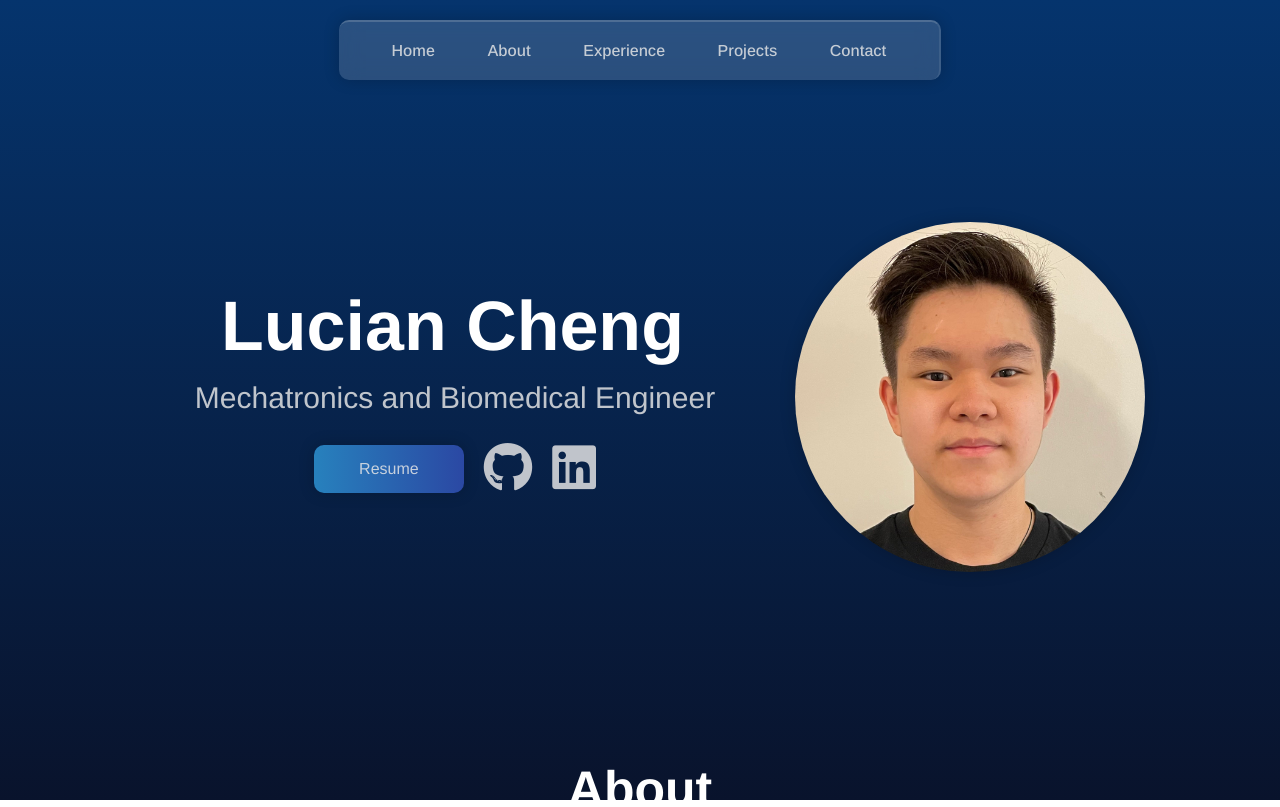
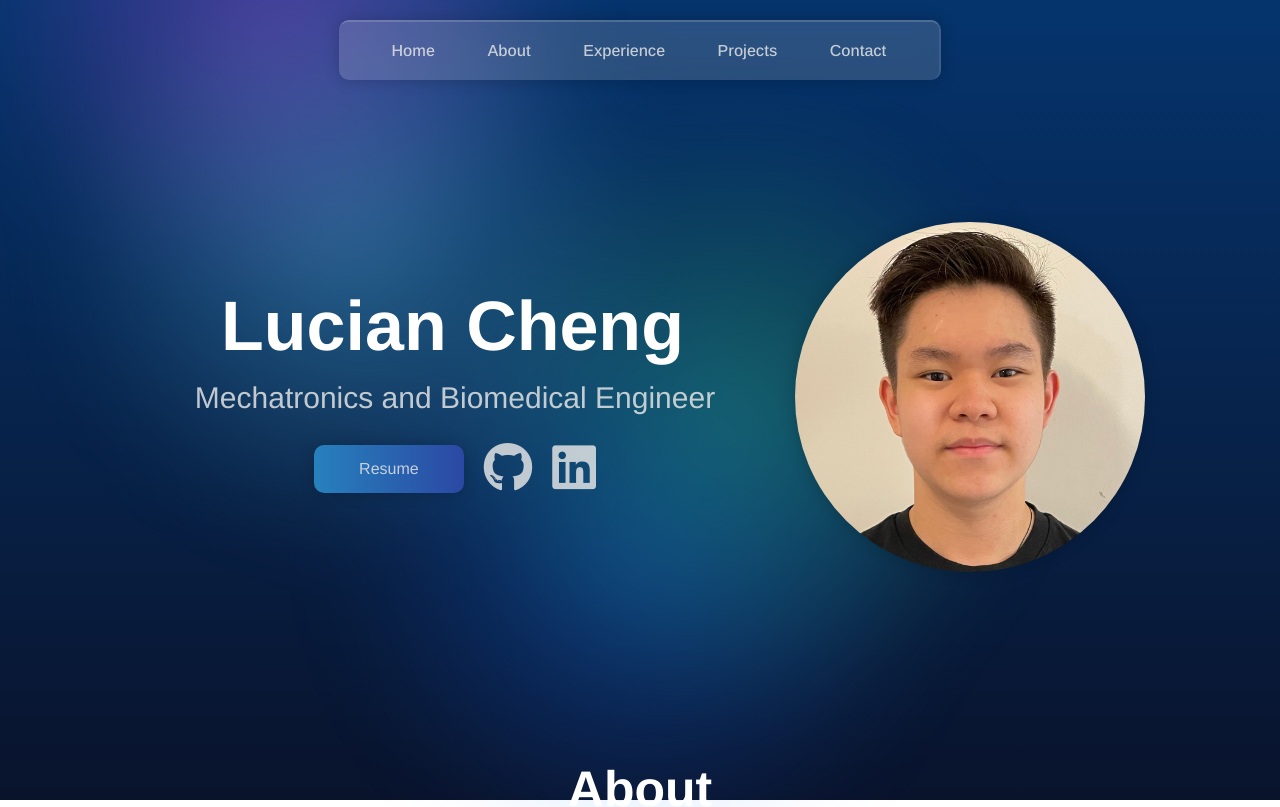
Before and after one commit to luciancheng/lucianchengportfolio, a React (Create React App) app: page / in a window 1280 px wide. Shown: the top 807 px of the page. Built offline with nearby package versions, Linux system fonts and the light colour scheme; some icons are missing.

Commit message:
backgrounds

```diff
--- a/src/App.js
+++ b/src/App.js
@@ -9,7 +9,14 @@ import Footer from "./footer";
 function App() {
   return (
     <div className="App">
-        <div className="background-div"></div>
+        <div className="background-div">
+          <div className="gradients-container">
+            <div className="g1"></div>
+            <div className="g2"></div>
+            <div className="g3"></div>
+            <div className="g4"></div>
+          </div>
+        </div>
         <Navbar/>
         <Intro/>
         <About/>
--- a/src/index.css
+++ b/src/index.css
@@ -3,11 +3,22 @@
 /* base styles */
 
 :root {
- --preHover: rgba(231, 231, 231, 0.829);
- --textColor: #ffffff;
- --transitionTime: 0.2s;
- --textColor2: #ffffffc9;
- --typeWriterWidth: 670px;
+  --preHover: rgba(231, 231, 231, 0.829);
+  --textColor: #ffffff;
+  --transitionTime: 0.2s;
+  --textColor2: #ffffffc9;
+  --typeWriterWidth: 670px;
+
+  --color-bg1: rgb(108, 0, 162);
+  --color-bg2: rgb(0, 17, 82);
+  --color1: 18, 113, 255;
+  --color2: 221, 74, 255;
+  --color3: 100, 220, 255;
+  --color4: 50, 219, 130;
+  --color5: 180, 180, 50;
+  --color-interactive: 140, 100, 255;
+  --circle-size: 80%;
+  --blending: hard-light;
 }
 
 * {
@@ -72,6 +83,133 @@ body {
   border-top: 2px solid rgba(225, 225, 225, 0.2);
   border-right: 2px solid rgba(225, 225, 225, 0.1);
 }
+
+@keyframes moveInCircle {
+  0% {
+    transform: rotate(0deg);
+  }
+  50% {
+    transform: rotate(180deg);
+  }
+  100% {
+    transform: rotate(360deg);
+  }
+}
+
+@keyframes moveVertical {
+  0% {
+    transform: translateY(-50%);
+  }
+  50% {
+    transform: translateY(50%);
+  }
+  100% {
+    transform: translateY(-50%);
+  }
+}
+
+@keyframes moveHorizontal {
+  0% {
+    transform: translateX(-50%) translateY(-10%);
+  }
+  50% {
+    transform: translateX(50%) translateY(10%);
+  }
+  100% {
+    transform: translateX(-50%) translateY(-10%);
+  }
+}
+
+.gradients-container {
+  filter: url(#goo) blur(40px) ;
+  width: 100%;
+  height: 100%;
+}
+
+.g1 {
+  position: absolute;
+  background: radial-gradient(circle at center, rgba(var(--color1), 0.8) 0, rgba(var(--color1), 0) 50%) no-repeat;
+  mix-blend-mode: var(--blending);
+
+  width: var(--circle-size);
+  height: var(--circle-size);
+  top: calc(50% - var(--circle-size) / 2);
+  left: calc(50% - var(--circle-size) / 2);
+
+  transform-origin: center center;
+  animation: moveVertical 30s ease infinite;
+
+  opacity: 0.4;
+  z-index: -1;
+}
+
+.g2 {
+  position: absolute;
+  background: radial-gradient(circle at center, rgba(var(--color2), 0.8) 0, rgba(var(--color2), 0) 50%) no-repeat;
+  mix-blend-mode: var(--blending);
+
+  width: var(--circle-size);
+  height: var(--circle-size);
+  top: calc(50% - var(--circle-size) / 2);
+  left: calc(50% - var(--circle-size) / 2);
+
+  transform-origin: calc(50% - 400px);
+  animation: moveInCircle 20s reverse infinite;
+
+  opacity: 0.4;
+  z-index: -1;
+}
+
+.g3 {
+  position: absolute;
+  background: radial-gradient(circle at center, rgba(var(--color3), 0.8) 0, rgba(var(--color3), 0) 50%) no-repeat;
+  mix-blend-mode: var(--blending);
+
+  width: var(--circle-size);
+  height: var(--circle-size);
+  top: calc(50% - var(--circle-size) / 2 + 200px);
+  left: calc(50% - var(--circle-size) / 2 - 500px);
+
+  transform-origin: calc(50% + 400px);
+  animation: moveInCircle 40s linear infinite;
+
+  opacity: 0.4;
+  z-index: -1;
+}
+
+.g4 {
+  position: absolute;
+  background: radial-gradient(circle at center, rgba(var(--color4), 0.8) 0, rgba(var(--color4), 0) 50%) no-repeat;
+  mix-blend-mode: var(--blending);
+
+  width: var(--circle-size);
+  height: var(--circle-size);
+  top: calc(50% - var(--circle-size) / 2);
+  left: calc(50% - var(--circle-size) / 2);
+
+  transform-origin: calc(50% - 200px);
+  animation: moveHorizontal 40s ease infinite;
+
+  opacity: 0.4;
+  z-index: -1;
+}
+
+.g5 {
+  position: absolute;
+  background: radial-gradient(circle at center, rgba(var(--color5), 0.8) 0, rgba(var(--color5), 0) 50%) no-repeat;
+  mix-blend-mode: var(--blending);
+
+  width: calc(var(--circle-size) * 2);
+  height: calc(var(--circle-size) * 2);
+  top: calc(50% - var(--circle-size));
+  left: calc(50% - var(--circle-size));
+
+  transform-origin: calc(50% - 800px) calc(50% + 200px);
+  animation: moveInCircle 20s ease infinite;
+
+  opacity: 0.6;
+}
+
 
 /* app begin */
 
```
